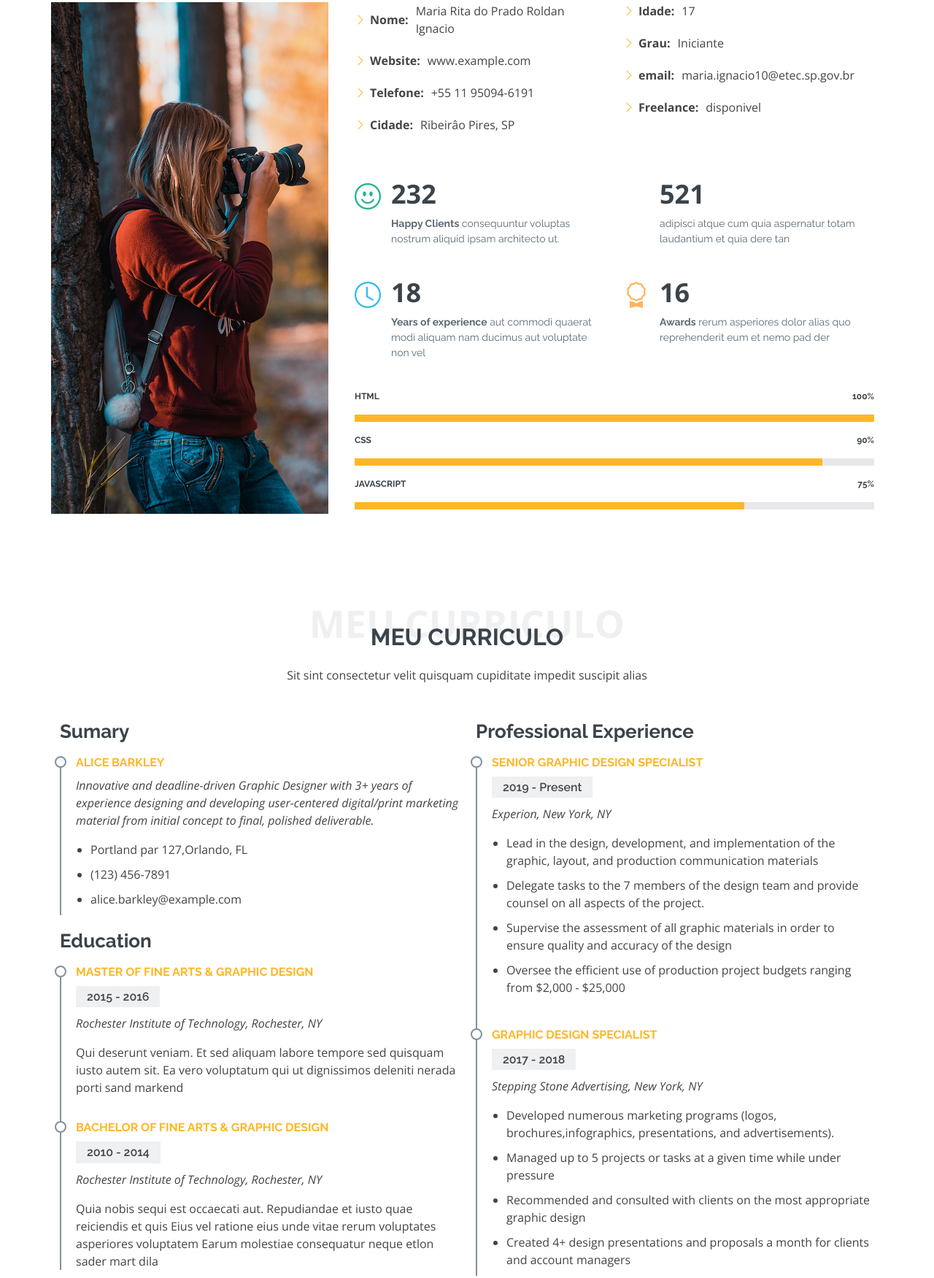
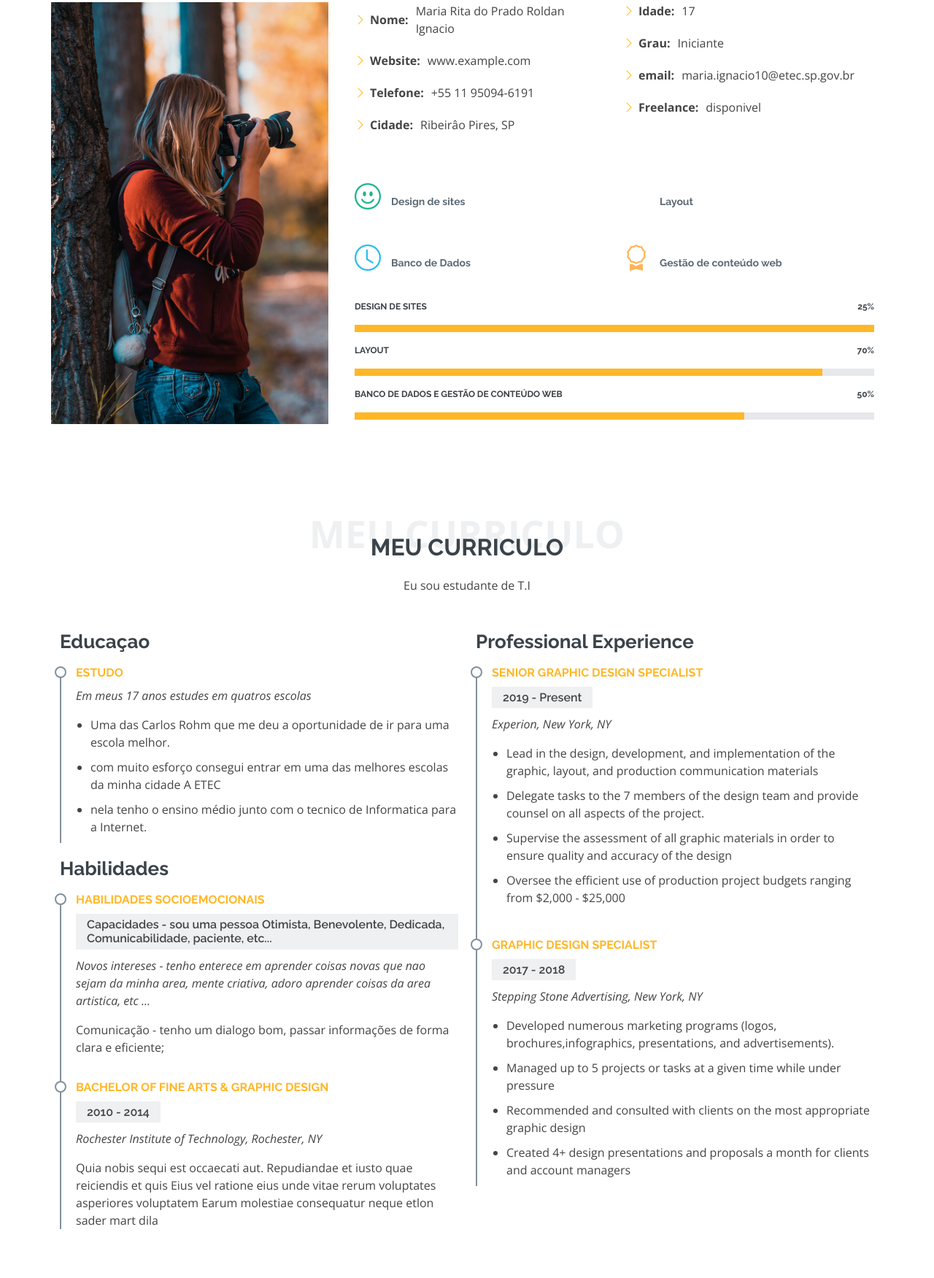
Before and after one commit to projetoMariaritado/Curriculo, a plain HTML site: page index.html in a window 1280 px wide. Shown: the part 999-2750 px from the top of the page at 73% size. Drawn offline with nearby package versions, Linux system fonts and the light colour scheme.

Commit message:
Add files via upload

```diff
--- a/index.html
+++ b/index.html
@@ -42,9 +42,9 @@
     <nav id="navbar" class="navbar">
       <ul>
         <li><a class="nav-link scrollto active" href="#hero">Home</a></li>
-        <li><a class="nav-link scrollto" href="#about">About</a></li>
-        <li><a class="nav-link scrollto" href="#resume">Resume</a></li>
-        <li><a class="nav-link scrollto" href="#services">Services</a></li>
+        <li><a class="nav-link scrollto" href="#sobre">Sobre</a></li>
+        <li><a class="nav-link scrollto" href="#curriculo">Curriculo</a></li>
+        <li><a class="nav-link scrollto" href="#serviços">Serviços</a></li>
         <li><a class="nav-link scrollto " href="#portfolio">Portfolio</a></li>
         <li class="dropdown"><a href="#"><span>Drop Down</span> <i class="bi bi-chevron-down"></i></a>
           <ul>
@@ -63,7 +63,7 @@
             <li><a href="#">Drop Down 4</a></li>
           </ul>
         </li>
-        <li><a class="nav-link scrollto" href="#contact">Contact</a></li>
+        <li><a class="nav-link scrollto" href="#contact">Contato</a></li>
       </ul>
       <i class="bi bi-list mobile-nav-toggle"></i>
     </nav><!-- .navbar -->
@@ -117,32 +117,28 @@
                 <div class="col-md-6 mt-5 d-md-flex align-items-md-stretch">
                   <div class="count-box">
                     <i class="bi bi-emoji-smile" style="color: #20b38e;"></i>
-                    <span data-purecounter-start="0" data-purecounter-end="232" data-purecounter-duration="1" class="purecounter"></span>
-                    <p><strong>Happy Clients</strong> consequuntur voluptas nostrum aliquid ipsam architecto ut.</p>
+                    <p><strong>Design de sites</strong> </p>
                   </div>
                 </div>
 
                 <div class="col-md-6 mt-5 d-md-flex align-items-md-stretch">
                   <div class="count-box">
-                    <i class="bi bi-journal-richtextr" style="color: #8a1ac2;"></i>
-                    <span data-purecounter-start="0" data-purecounter-end="521" data-purecounter-duration="1" class="purecounter"></span>
-                    <p><strong></strong> adipisci atque cum quia aspernatur totam laudantium et quia dere tan</p>
+                    <i class="bi bi-journal-richtextr" style="color": #8a1ac2;"></i>
+                    <p><strong>Layout</strong> </p>
                   </div>
                 </div>
 
                 <div class="col-md-6 mt-5 d-md-flex align-items-md-stretch">
                   <div class="count-box">
                     <i class="bi bi-clock" style="color: #2cbdee;"></i>
-                    <span data-purecounter-start="0" data-purecounter-end="18" data-purecounter-duration="1" class="purecounter"></span>
-                    <p><strong>Years of experience</strong> aut commodi quaerat modi aliquam nam ducimus aut voluptate non vel</p>
+                    <p><strong>Banco de Dados</strong> </p>
                   </div>
                 </div>
 
                 <div class="col-md-6 mt-5 d-md-flex align-items-md-stretch">
                   <div class="count-box">
                     <i class="bi bi-award" style="color: #ffb459;"></i>
-                    <span data-purecounter-start="0" data-purecounter-end="16" data-purecounter-duration="1" class="purecounter"></span>
-                    <p><strong>Awards</strong> rerum asperiores dolor alias quo reprehenderit eum et nemo pad der</p>
+                    <p><strong>Gestão de conteúdo web</strong></p>
                   </div>
                 </div>
               </div>
@@ -150,21 +146,21 @@
 
             <div class="skills-content ps-lg-4">
               <div class="progress">
-                <span class="skill">HTML <i class="val">100%</i></span>
+                <span class="skill">Design de sites <i class="val">25%</i></span>
                 <div class="progress-bar-wrap">
                   <div class="progress-bar" role="progressbar" aria-valuenow="100" aria-valuemin="0" aria-valuemax="100"></div>
                 </div>
               </div>
 
               <div class="progress">
-                <span class="skill">CSS <i class="val">90%</i></span>
+                <span class="skill">Layout <i class="val">70%</i></span>
                 <div class="progress-bar-wrap">
                   <div class="progress-bar" role="progressbar" aria-valuenow="90" aria-valuemin="0" aria-valuemax="100"></div>
                 </div>
               </div>
 
               <div class="progress">
-                <span class="skill">JavaScript <i class="val">75%</i></span>
+                <span class="skill">Banco de Dados e Gestão de conteúdo web<i class="val">50%</i></span>
                 <div class="progress-bar-wrap">
                   <div class="progress-bar" role="progressbar" aria-valuenow="75" aria-valuemin="0" aria-valuemax="100"></div>
                 </div>
@@ -184,30 +180,30 @@
         <div class="section-title">
           <span>Meu curriculo</span>
           <h2>Meu curriculo</h2>
-          <p>Sit sint consectetur velit quisquam cupiditate impedit suscipit alias</p>
+          <p>Eu sou estudante de T.I</p>
         </div>
 
         <div class="row">
           <div class="col-lg-6">
-            <h3 class="resume-title">Sumary</h3>
+            <h3 class="resume-title">Educaçao</h3>
             <div class="resume-item pb-0">
-              <h4>Alice Barkley</h4>
-              <p><em>Innovative and deadline-driven Graphic Designer with 3+ years of experience designing and developing user-centered digital/print marketing material from initial concept to final, polished deliverable.</em></p>
+              <h4>estudo</h4>
+              <p><em>Em meus 17 anos estudes em quatros escolas</em></p>
               <p>
               <ul>
-                <li>Portland par 127,Orlando, FL</li>
-                <li>(123) 456-7891</li>
-                <li>alice.barkley@example.com</li>
+                <li>Uma das Carlos Rohm que me deu a oportunidade de ir para uma escola melhor. </li>
+                <li>com muito esforço consegui entrar em uma das melhores escolas da minha cidade A ETEC </li>
+                <li>nela tenho o ensino médio junto com o tecnico de Informatica para a Internet.</li>
               </ul>
               </p>
             </div>
 
-            <h3 class="resume-title">Education</h3>
+            <h3 class="resume-title">Habilidades</h3>
             <div class="resume-item">
-              <h4>Master of Fine Arts &amp; Graphic Design</h4>
-              <h5>2015 - 2016</h5>
-              <p><em>Rochester Institute of Technology, Rochester, NY</em></p>
-              <p>Qui deserunt veniam. Et sed aliquam labore tempore sed quisquam iusto autem sit. Ea vero voluptatum qui ut dignissimos deleniti nerada porti sand markend</p>
+              <h4>Habilidades Socioemocionais </h4>
+              <h5>Capacidades - sou uma pessoa Otimista, Benevolente, Dedicada, Comunicabilidade, paciente, etc...</h5>
+              <p><em> Novos intereses - tenho enterece em aprender coisas novas que nao sejam da minha area, mente criativa, adoro aprender coisas da area artistica, etc ...  </em></p>
+              <p>Comunicação - tenho um dialogo bom, passar informações de forma clara e eficiente;</p>
             </div>
             <div class="resume-item">
               <h4>Bachelor of Fine Arts &amp; Graphic Design</h4>
```
